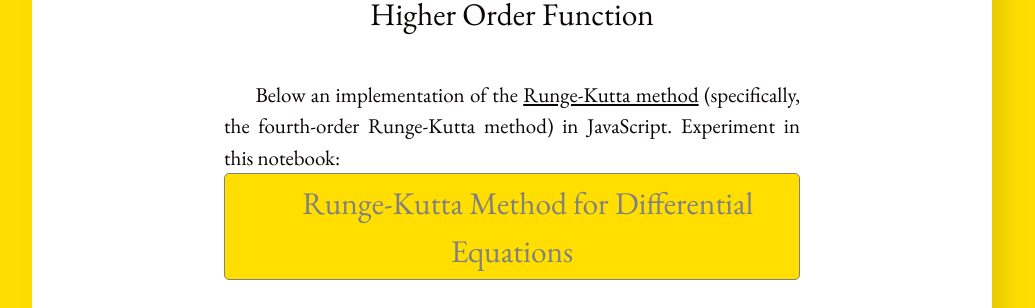
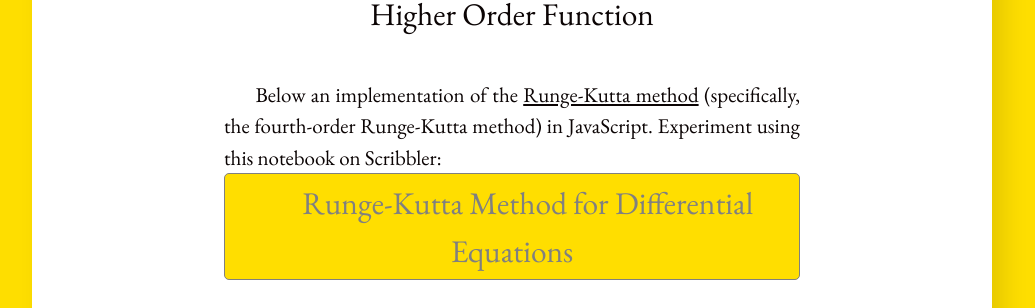
Before and after one commit to gopi-suvanam/gopi-suvanam.github.io, a Jekyll site: the page built from _posts/2023-05-26-Higher-Order-Functions-in-Functional-Programming-using-JavaScript.md, in a window 1280 px wide. Shown: the part 2863-3171 px from the top of the page, without its empty margins (128-1163 px from the left). Built offline with Jekyll 4.4.1, drawn with Linux system fonts in a browser that asks for light colours.

Commit message:
Update 2023-05-26-Higher-Order-Functions-in-Functional-Programming-using-JavaScript.md

```diff
--- a/_posts/2023-05-26-Higher-Order-Functions-in-Functional-Programming-using-JavaScript.md
+++ b/_posts/2023-05-26-Higher-Order-Functions-in-Functional-Programming-using-JavaScript.md
@@ -69,7 +69,7 @@ Higher-order functions are used practically in various scenarios to write cleane
 	console.log(curryMultiply(2)(3)(4)); // Output: 24
 
 ### Example of Solving Differential Equation using Higher Order Function
-Below an implementation of the [Runge-Kutta method](https://en.wikipedia.org/wiki/Runge%E2%80%93Kutta_methods) (specifically, the fourth-order Runge-Kutta method) in JavaScript. Experiment in this notebook: [Runge-Kutta Method for Differential Equations](/jsnb/#./examples/Runge-Kutta-for-Differential-Equations.jsnb){: .jsnb-link}
+Below an implementation of the [Runge-Kutta method](https://en.wikipedia.org/wiki/Runge%E2%80%93Kutta_methods) (specifically, the fourth-order Runge-Kutta method) in JavaScript. Experiment using this notebook on Scribbler: [Runge-Kutta Method for Differential Equations](/jsnb/#./examples/Runge-Kutta-for-Differential-Equations.jsnb){: .jsnb-link}
 
 
 	function runge_kutta(dydt, y0, t0, h) {
```
